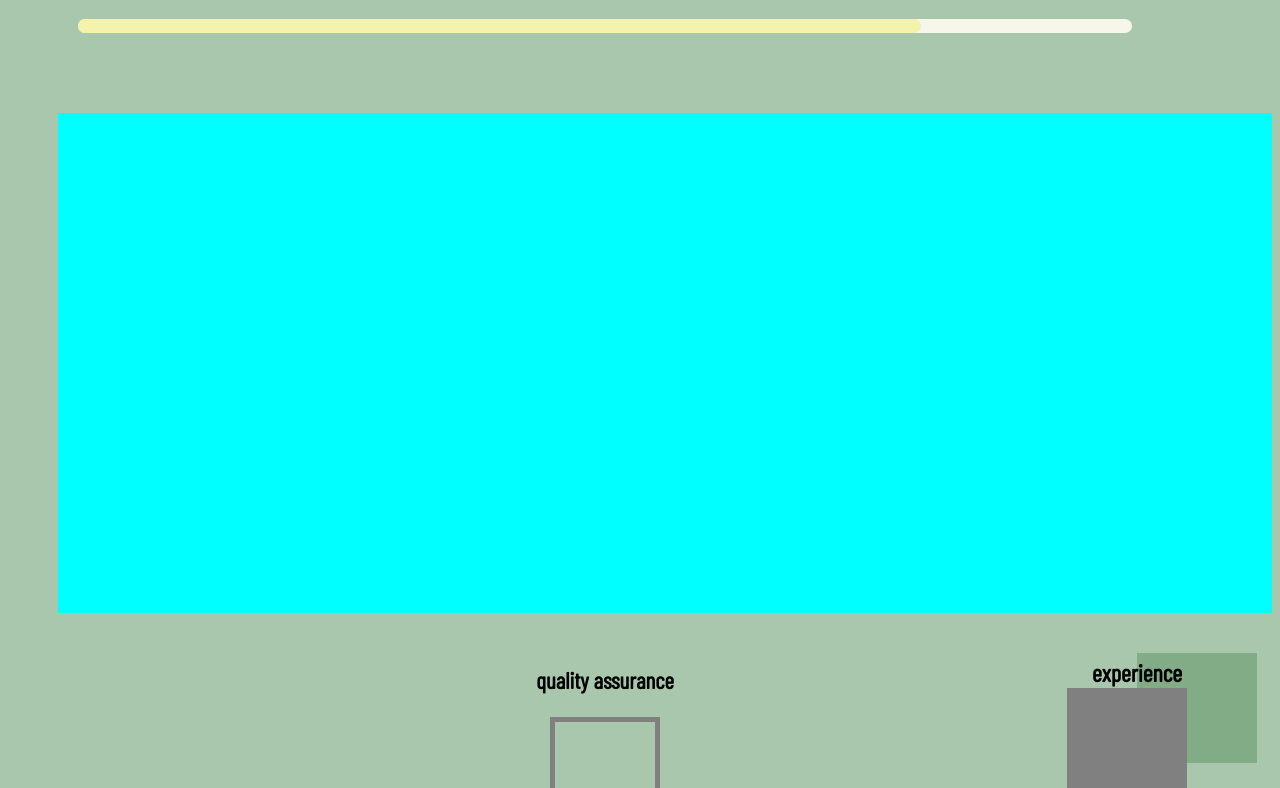
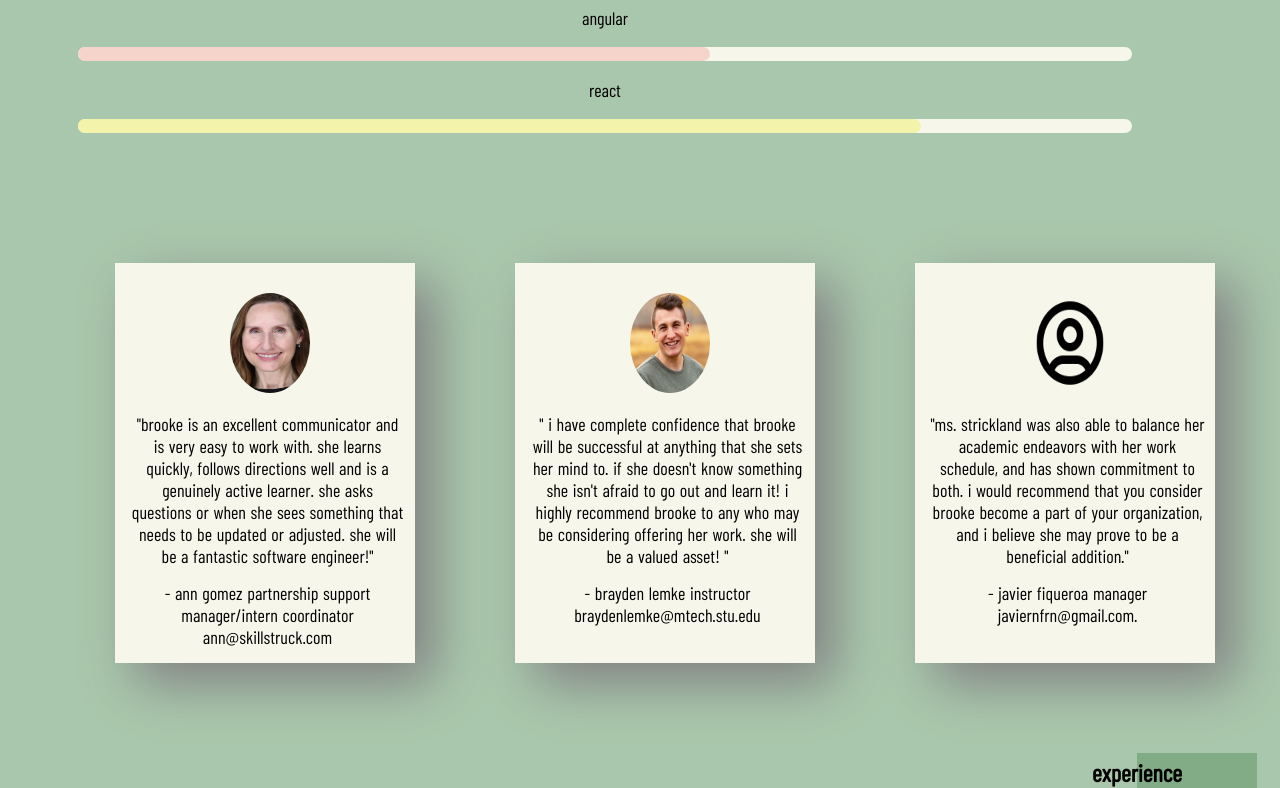
Before and after one commit to BrookeStricklandMTEC/portfolio-website, a React (Create React App) app: page /about-me in a window 1280 px wide. Shown: the part 1092-1880 px from the top of the page. Built offline with nearby package versions, Linux system fonts and the light colour scheme.

Commit message:
about and portfolio fixes

```diff
--- a/src/components/About.jsx
+++ b/src/components/About.jsx
@@ -123,13 +123,51 @@ function About() {
                 </div>
 
 
-                    <div className="recom-wrap">
+                <div className="recom-wrap">
 
-                        <div className="recom-card"> </div>
-                        <div className="recom-card"> </div>
-                        <div className="recom-card"> </div>
+                    <div className="recom-card">
+
+                        <div className="img-wrap"> <img src="./images/ann.png" className="recom-img" /> </div>
+                        <p className="recom-txt"> "Brooke is an excellent communicator and is very easy to work with.
+                            She learns quickly, follows directions well and is a genuinely active learner.
+                            She asks questions or when she sees something that needs to be updated or adjusted. She will be a fantastic software engineer!"
+                        </p>
+                        <p>
+                            - Ann Gomez
+                            Partnership Support Manager/Intern Coordinator
+                            ann@skillstruck.com
+                        </p>
 
                     </div>
+                    <div className="recom-card">
+                        <div className="img-wrap"> <img src="./images/brayden.png" className="recom-img" /> </div>
+                        <p className="recom-txt"> " I have complete confidence that Brooke will be successful at anything that she sets her mind to. If she doesn't know something she isn't afraid to go out and learn it!
+
+                            I highly recommend Brooke to any who may be considering offering her work. She will be a valued asset!
+                            "
+                        </p>
+                        <p>
+                            - Brayden Lemke
+                            Instructor
+                            braydenlemke@mtech.stu.edu
+                        </p>
+
+                    </div>
+                    <div className="recom-card">
+                        <div className="img-wrap"> <img src="./images/javier.png" className="recom-img" /> </div>
+                        <p className="recom-txt">
+                            "Ms. Strickland was also able to balance her academic endeavors with her work schedule, and has shown commitment to both.
+                            I would recommend that you consider Brooke become a part of your organization, and I believe she may prove to be a beneficial addition."
+                        </p>
+                        <p>
+                            - Javier Fiqueroa
+                            Manager
+                            javiernfrn@gmail.com.
+                        </p>
+
+                    </div>
+
+                </div>
 
 
                 <div className="hea-p-flex-end">
--- a/src/components/styles/About.css
+++ b/src/components/styles/About.css
@@ -69,6 +69,7 @@ p {
 
 .about-d {
 	text-align: center;
+	margin-top: 50px;
 }
 
 .head-wrap {
@@ -117,6 +118,8 @@ p {
 
 .about-d-2 {
 	text-align: center;
+	margin-top: 50px;
+
 }
 
 h3 {
@@ -144,6 +147,7 @@ h6 {
 	display: flex;
 	justify-content: center;
 	flex-direction: column;
+	margin-top: 50px;
 }
 
 #jump-exp{
@@ -181,6 +185,7 @@ h6 {
 	flex-direction: column;
 	align-items: center;
 	margin-left: 300px;
+	margin-top: 50px;
 }
 .media-div{
 	display: flex;
@@ -193,12 +198,47 @@ h6 {
 .recom-wrap{
 	display: flex;
 	flex-direction: row;
-	background-color: aqua;
+	justify-content: center;
+	flex-wrap: wrap;
+	position: relative;
 	height: 500px;
 }
 
 .recom-card{
+	margin: 50px;
+	width: 300px;
+	height: 400px;
+	background-color: #f6f6eb;
+	box-shadow: 20px 20px 50px grey;
+}
 
+.recom-card * {
+	display: flex;
+	justify-content: center;
+	margin: 15px 10px 5px 15px;
+	text-align: center;
+}
+
+.recom-img{
+	border-radius: 50%;
+}
+
+.recom-work{
+	width: 50px;
+	height: 50px;
+	position: relative;
+}
+
+
+
+.recom-img{
+	width: 80px;
+	height: 100px;
+}
+
+.recom-card:hover{
+	transition: .5s;
+	box-shadow: 20px 20px 50px 15px grey;
 }
 
 
```
Also changed, not shown: public/images/javier.png (added).
